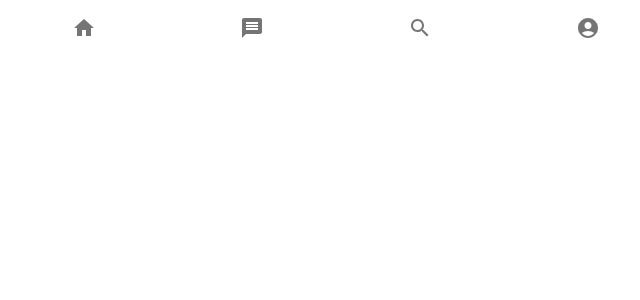
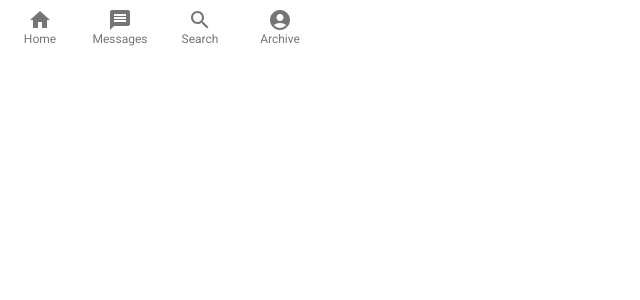
Before and after one commit to John-MBDP/phoenix, a Next.js app: page /messages in a window 1280 px wide. Shown: the top 300 px of the page, without its empty margins (0-640 px from the left). Built offline with nearby package versions, Linux system fonts and the light colour scheme; no server answers; the database is empty.

Commit message:
add links to navbar

```diff
--- a/components/BottomNavigation/index.jsx
+++ b/components/BottomNavigation/index.jsx
@@ -1,24 +1,38 @@
 import {
   BottomNavigation,
-  Box,
-  BottomNavigationAction
+  BottomNavigationAction,
+  Link
 } from "@material-ui/core";
 import HomeIcon from "@mui/icons-material/Home";
 import MessageIcon from "@mui/icons-material/Message";
 import SearchIcon from "@mui/icons-material/Search";
 import styles from "../../styles/Home.module.css";
 import AccountCircleIcon from "@mui/icons-material/AccountCircle";
+import { useState } from "react";
+import { ButtonBase } from "@mui/material";
+import { useRouter } from "next/router";
 
-export default function BottomNav({ children }) {
+export default function BottomNav() {
+  const views = ["", "messages", "Search", "archive"];
+  const router = useRouter();
+
   return (
     <div className={styles.bottomNav}>
-      <BottomNavigationAction label="Recents" icon={<HomeIcon />} />
-      <BottomNavigationAction label="Favorites" icon={<MessageIcon />} />
-      <BottomNavigationAction label="Archive" icon={<SearchIcon />} />
-      <BottomNavigationAction label="Archive" icon={<AccountCircleIcon />} />
+      <BottomNavigation
+        showLabels
+        sx={{ boxShadow: 3 }}
+        onChange={(event, newValue) => {
+          router.push(`/${views[newValue]}`);
+        }}
+      >
+        <BottomNavigationAction
+          label="Home"
+          icon={<HomeIcon />}
+        ></BottomNavigationAction>
+        <BottomNavigationAction label="Messages" icon={<MessageIcon />} />
+        <BottomNavigationAction label="Search" icon={<SearchIcon />} />
+        <BottomNavigationAction label="Archive" icon={<AccountCircleIcon />} />
+      </BottomNavigation>
     </div>
   );
 }
-BottomNav.link = ({ label, icon }) => {
-  return <div>AASDASDAS</div>;
-};
```
